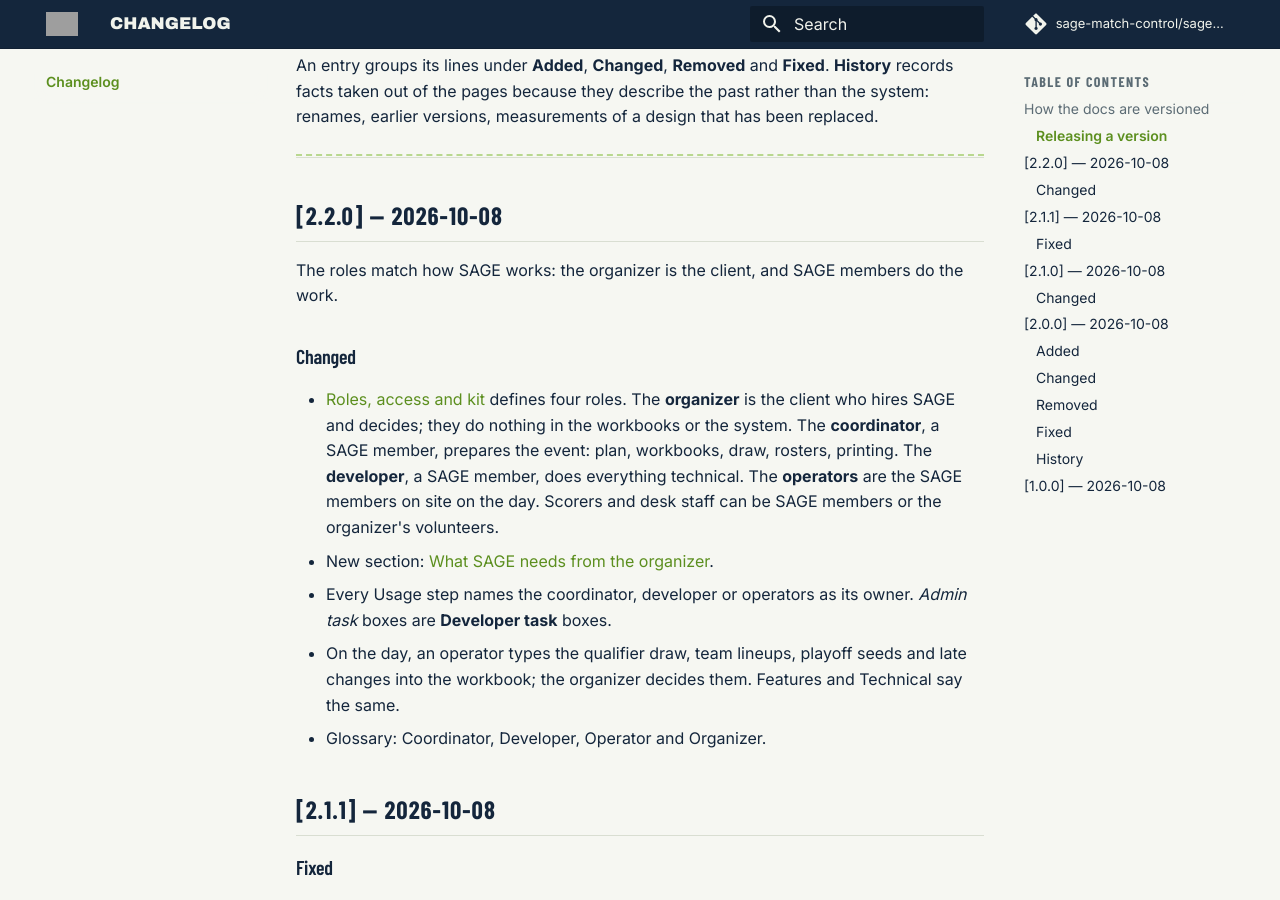
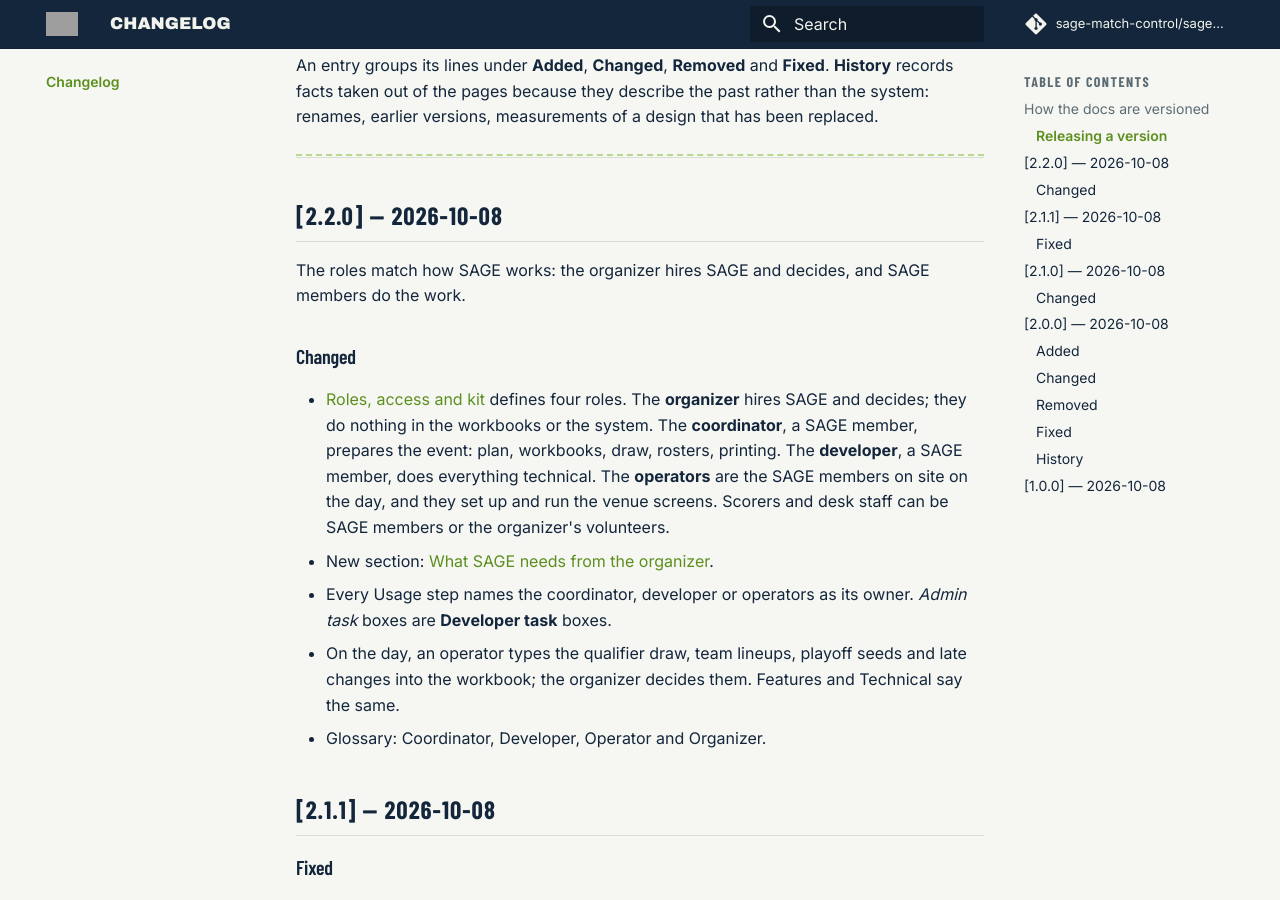
Before and after one commit to sage-match-control/sage-docs, an MkDocs documentation site: the page built from docs/changelog.md, in a window 1280 px wide and 900 px high, scrolled down 1087 px. Built offline with MkDocs 1.6.1 and Material for MkDocs 9.7.7, drawn with Linux system fonts in a browser that asks for light colours; comment, search, counter and statistics services are not loaded.

Commit message:
Usage: operators run the screens; say organizer, not client
Operators set up and run the venue screens (the schedule board page no
longer hands the address to someone else). The organizer is described as
the one who hires SAGE, without the word "client".

Co-Authored-By: Claude Opus 5.5 <noreply@anthropic.com>
Claude-Session: https://claude.ai/code/session_018utwr8aPrs9rAXPPA3vNue

```diff
--- a/docs/changelog.md
+++ b/docs/changelog.md
@@ -39,17 +39,18 @@ has been replaced.
 
 ## [2.2.0] — 2026-10-08
 
-The roles match how SAGE works: the organizer is the client, and SAGE members do the
-work.
+The roles match how SAGE works: the organizer hires SAGE and decides, and SAGE members
+do the work.
 
 ### Changed
 
 - [Roles, access and kit](usage/before-you-start.md) defines four roles. The
-  **organizer** is the client who hires SAGE and decides; they do nothing in the
-  workbooks or the system. The **coordinator**, a SAGE member, prepares the event:
-  plan, workbooks, draw, rosters, printing. The **developer**, a SAGE member, does
-  everything technical. The **operators** are the SAGE members on site on the day.
-  Scorers and desk staff can be SAGE members or the organizer's volunteers.
+  **organizer** hires SAGE and decides; they do nothing in the workbooks or the
+  system. The **coordinator**, a SAGE member, prepares the event: plan, workbooks,
+  draw, rosters, printing. The **developer**, a SAGE member, does everything
+  technical. The **operators** are the SAGE members on site on the day, and they set
+  up and run the venue screens. Scorers and desk staff can be SAGE members or the
+  organizer's volunteers.
 - New section: [What SAGE needs from the organizer](usage/before-you-start.md#what-sage-needs-from-the-organizer).
 - Every Usage step names the coordinator, developer or operators as its owner. *Admin
   task* boxes are **Developer task** boxes.
```
Also changed, not shown: docs/features/schedule-board.md (+2 -2 lines), docs/usage/before-you-start.md (+5 -4 lines), docs/usage/glossary.md (+3 -3 lines).
